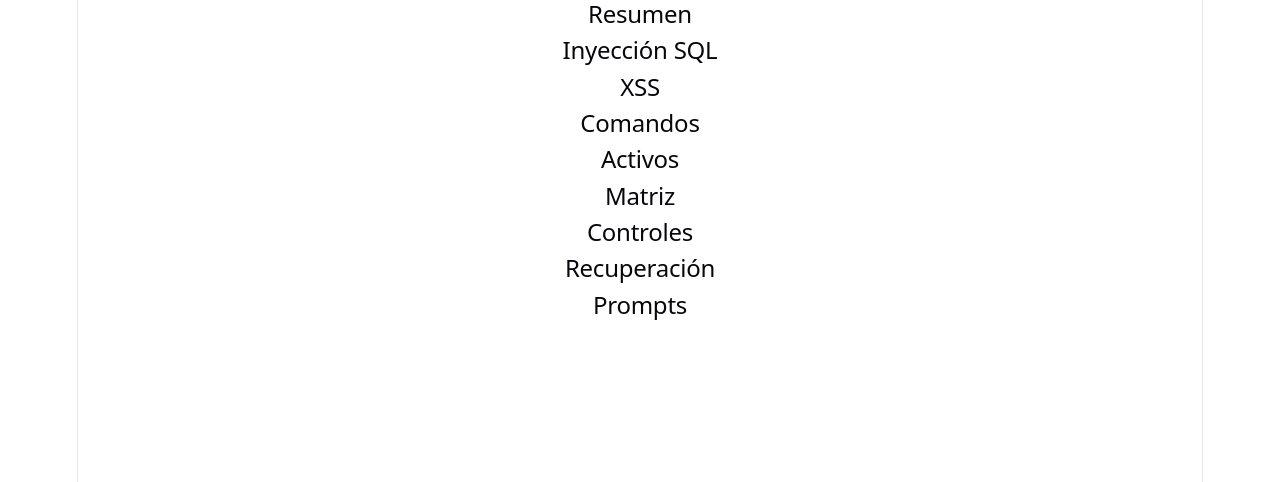
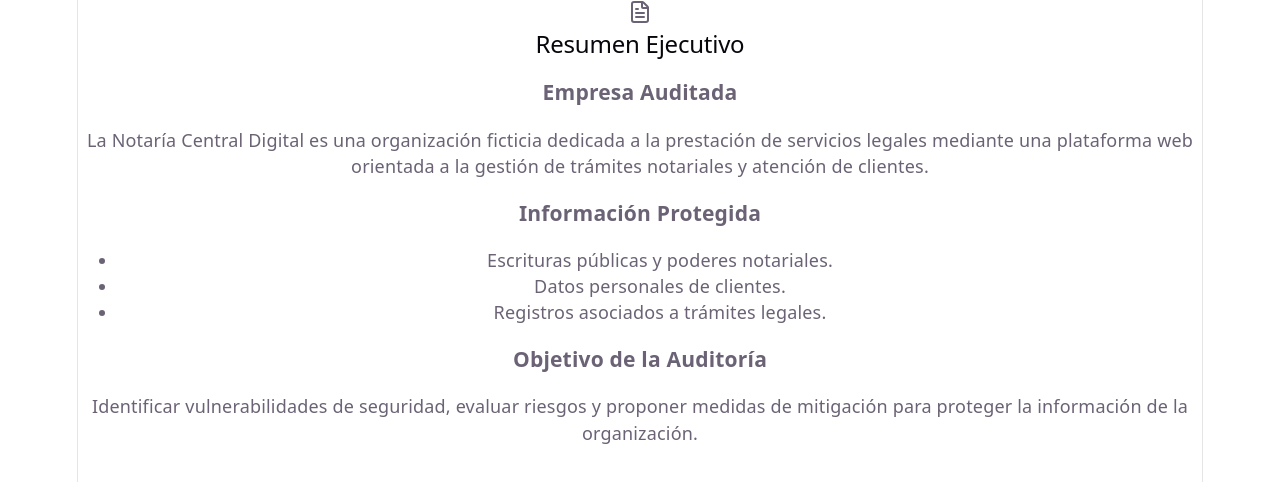
Before and after one commit to natymatamala06-del/auditoria_matnat, a React (Vite) app: page / in a window 1280 px wide. Shown: the top 482 px of the page. Built offline with nearby package versions, Linux system fonts and the light colour scheme; the HTML template or start-up script is replaced by a standard one.

Commit message:
Agrega componente Resumen

```diff
--- a/src/App.jsx
+++ b/src/App.jsx
@@ -1,26 +1,11 @@
-import React from 'react'
-import Resumen from './components/Resumen'
-import InyeccionSQL from './components/InyeccionSQL'
-import XSS from './components/XSS'
-import Comandos from './components/Comandos'
-import Activos from './components/Activos'
-import Matriz from './components/Matriz'
-import Controles from './components/Controles'
-import Recuperacion from './components/Recuperacion'
-import Prompts from './components/Prompts'
+import Resumen from "./components/Resumen";
 
-export default function App() {
-	return (
-		<div>
-			<Resumen />
-			<InyeccionSQL />
-			<XSS />
-			<Comandos />
-			<Activos />
-			<Matriz />
-			<Controles />
-			<Recuperacion />
-			<Prompts />
-		</div>
-	)
+function App() {
+  return (
+    <>
+      <Resumen />
+    </>
+  );
 }
+
+export default App;
--- a/src/components/Resumen.jsx
+++ b/src/components/Resumen.jsx
@@ -1,5 +1,47 @@
-import React from 'react'
+import { FileText } from "lucide-react";
 
-export default function Resumen() {
-  return <h2>Resumen</h2>
+function Resumen() {
+  return (
+    <section className="bg-white rounded-lg shadow p-6 mb-6">
+      <div className="flex items-center gap-2 mb-4">
+        <FileText />
+        <h2 className="text-2xl font-bold">
+          Resumen Ejecutivo
+        </h2>
+      </div>
+
+      <h3 className="text-lg font-semibold mt-4">
+        Empresa Auditada
+      </h3>
+
+      <p>
+        La Notaría Central Digital es una organización ficticia
+        dedicada a la prestación de servicios legales mediante
+        una plataforma web orientada a la gestión de trámites
+        notariales y atención de clientes.
+      </p>
+
+      <h3 className="text-lg font-semibold mt-4">
+        Información Protegida
+      </h3>
+
+      <ul className="list-disc ml-6">
+        <li>Escrituras públicas y poderes notariales.</li>
+        <li>Datos personales de clientes.</li>
+        <li>Registros asociados a trámites legales.</li>
+      </ul>
+
+      <h3 className="text-lg font-semibold mt-4">
+        Objetivo de la Auditoría
+      </h3>
+
+      <p>
+        Identificar vulnerabilidades de seguridad, evaluar
+        riesgos y proponer medidas de mitigación para proteger
+        la información de la organización.
+      </p>
+    </section>
+  );
 }
+
+export default Resumen;
```
